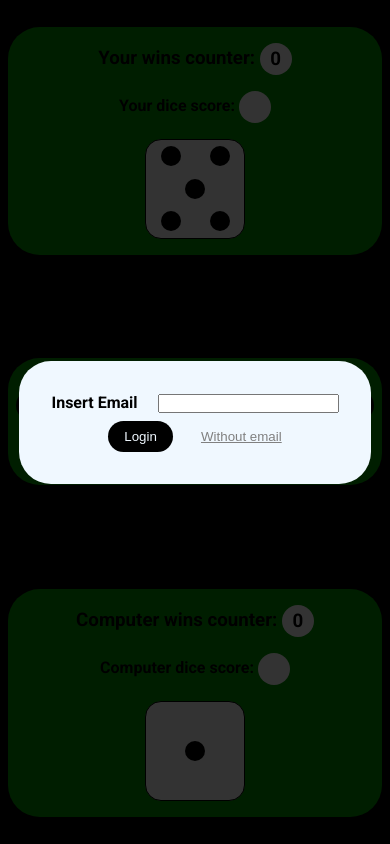
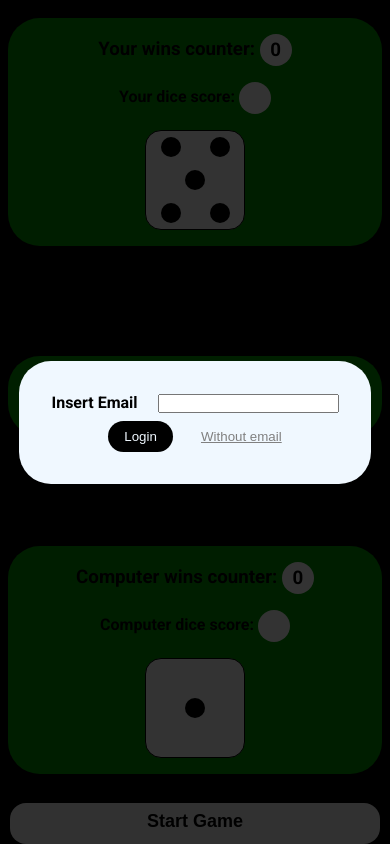
Before and after one commit to BrunosCode/js-mail-dadi, a plain HTML site: page index.html in a window 390 px wide. Drawn offline with Linux system fonts and the light colour scheme.

Commit message:
mobile playBtn

```diff
--- a/css/style.css
+++ b/css/style.css
@@ -43,6 +43,11 @@ body {
         grid-template-columns: auto;
         grid-template-rows: 1fr 1fr 1fr;
         row-gap: 1rem;
+    }
+}
+@media screen and (max-width: 500px) {
+    .l-grid {
+        padding-bottom: 60px;
     }
 }
 .l-grid__col {
@@ -135,6 +140,23 @@ body {
     color: white;
 }
 
+.c-playBtn {
+    font-weight: 900;
+    font-size: 1.125rem;
+}
+@media screen and (max-width: 500px) {
+    .c-playBtn {
+        position: fixed;
+        bottom: 0;
+        left: 2.5%;
+        width: 95%;
+        margin: 0;
+        padding-bottom: .75rem;
+        background-color: whitesmoke;
+        color: black;
+        border-radius: 1rem;
+    }
+}
 /* Dice */
 .c-dice {
     width: 100px;
--- a/index.html
+++ b/index.html
@@ -41,7 +41,7 @@
             </div>
             <div class="l-grid__col c-dashboard">
                 <h1 id="match-winner"></h1>
-                <button id="start-game" class="c-btn">Start Game</button>
+                <button id="start-game" class="c-btn c-playBtn">Start Game</button>
                 <h3>Match number: <span id="games-counter"></span></h3>
             </div>
             <div class="l-grid__col c-dashboard">
```
